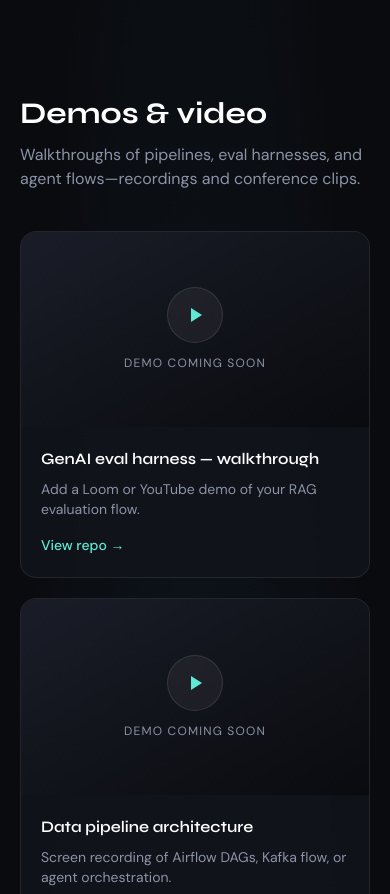
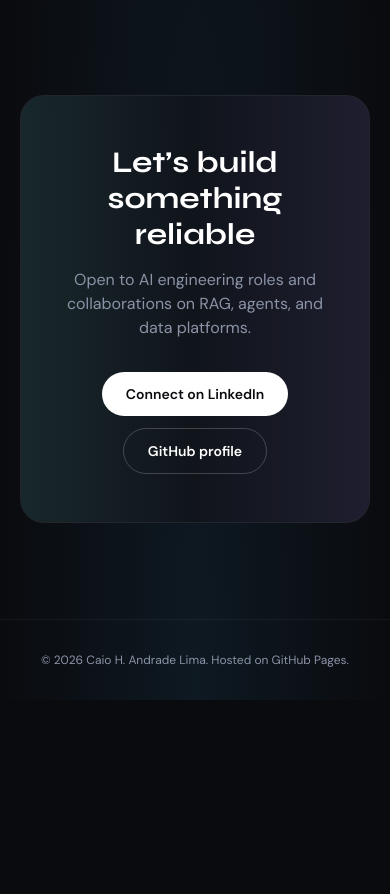
Before and after one commit to CaioHAndradeLima/CaioHAndradeLima.github.io, an Astro site: page / in a window 390 px wide. Shown: the part 6599-7493 px from the top of the page. After the commit the page ends 7299 px from the top, so only its background shows below. Built offline with nearby package versions, Linux system fonts and the light colour scheme; Astro itself is replaced by a stand-in of ours.

Commit message:
Remove Demos & video section and nav link.
Co-authored-by: Cursor <cursoragent@cursor.com>

```diff
--- a/src/data/site.ts
+++ b/src/data/site.ts
@@ -209,6 +209,5 @@ export const media: MediaItem[] = [
 export const nav = [
 	{ id: 'about', label: 'About' },
 	{ id: 'projects', label: 'Projects' },
-	{ id: 'media', label: 'Demos' },
 	{ id: 'contact', label: 'Contact' },
 ];
--- a/src/pages/index.astro
+++ b/src/pages/index.astro
@@ -2,8 +2,7 @@
 import Layout from '../layouts/Layout.astro';
 import Nav from '../components/Nav.astro';
 import ProjectCard from '../components/ProjectCard.astro';
-import MediaCard from '../components/MediaCard.astro';
-import { profile, highlights, skills, projects, media } from '../data/site';
+import { profile, highlights, skills, projects } from '../data/site';
 
 const pageTitle = `${profile.name} · ${profile.title}`;
 const pageDescription = profile.tagline;
@@ -187,18 +186,6 @@ const projectTags = [...new Set(projects.flatMap((p) => p.tags))].sort((a, b) =>
 			})();
 		</script>
 
-		<section id="media" class="reveal mb-24 scroll-mt-28">
-			<div class="mb-10 max-w-2xl">
-				<h2 class="font-[family-name:var(--font-display)] text-3xl font-bold text-white">Demos & video</h2>
-				<p class="mt-3 text-[var(--color-muted)]">
-					Walkthroughs of pipelines, eval harnesses, and agent flows—recordings and conference clips.
-				</p>
-			</div>
-			<div class="grid gap-5 md:grid-cols-2 lg:grid-cols-3">
-				{media.map((item) => <MediaCard item={item} />)}
-			</div>
-		</section>
-
 		<section id="contact" class="reveal scroll-mt-28">
 			<div class="glass relative overflow-hidden rounded-3xl px-8 py-12 text-center sm:px-12">
 				<div
```
